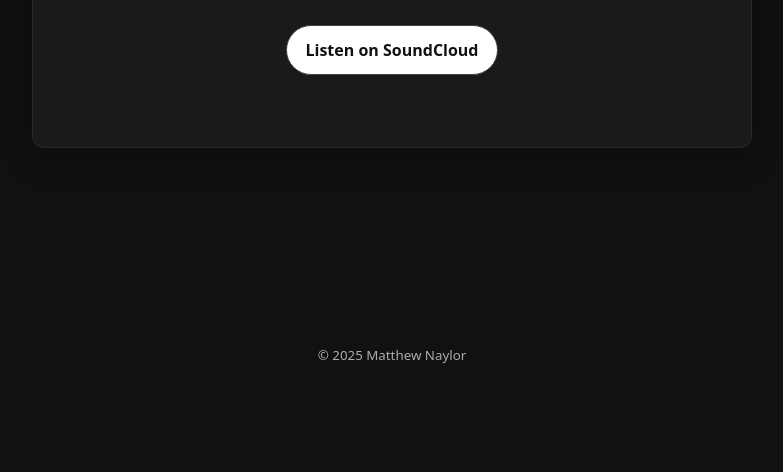
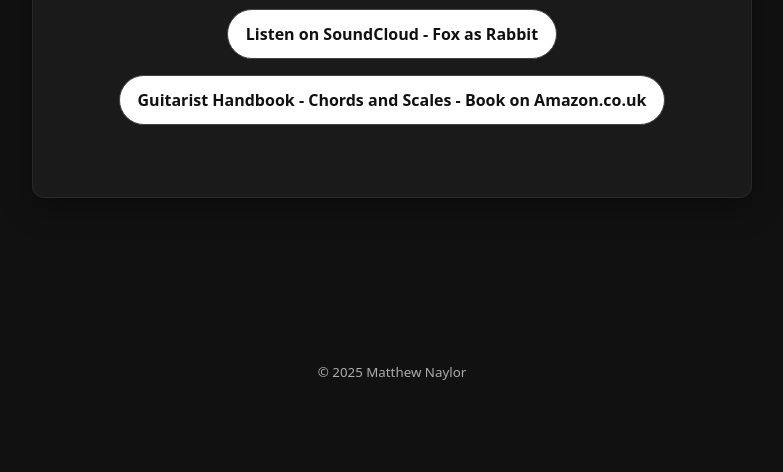
Before and after one commit to naylormusic/guitaristwebsite, a plain HTML site: page docs/index.html in a window 1280 px wide. Shown: the part 328-800 px from the top of the page, without its empty margins (248-1031 px from the left). Drawn offline with Linux system fonts and the light colour scheme.

Commit message:
book link add

```diff
--- a/docs/index.html
+++ b/docs/index.html
@@ -24,7 +24,10 @@
 
     <nav class="cta-row" aria-label="Primary">
       <a class="cta" href="https://soundcloud.com/foxasrabbit" target="_blank" rel="noopener noreferrer">
-        Listen on SoundCloud
+        Listen on SoundCloud - Fox as Rabbit
+      </a>
+	<a class="cta" href="https://www.amazon.co.uk/dp/1731570716" target="_blank" rel="noopener noreferrer">
+        Guitarist Handbook - Chords and Scales - Book on Amazon.co.uk
       </a>
       <!-- Add more when ready:
       <a class="cta ghost" href="./lessons.html">Guitar Lessons</a>
```
Also changed, not shown: 1 other file.
